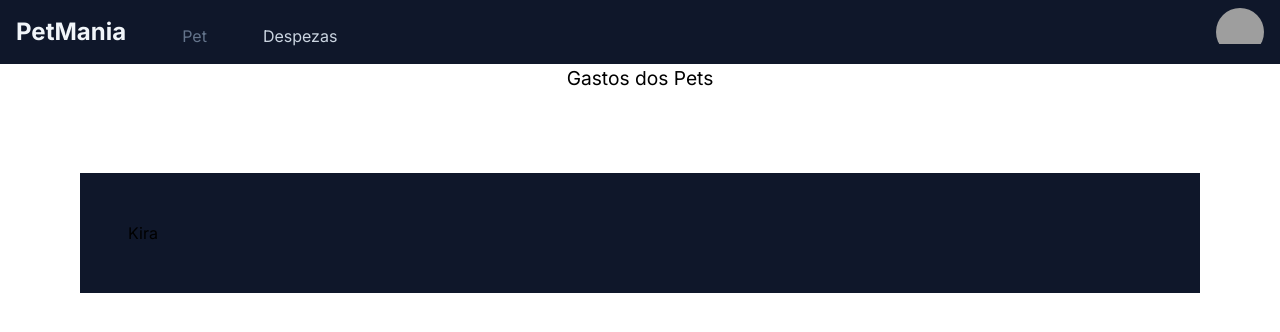
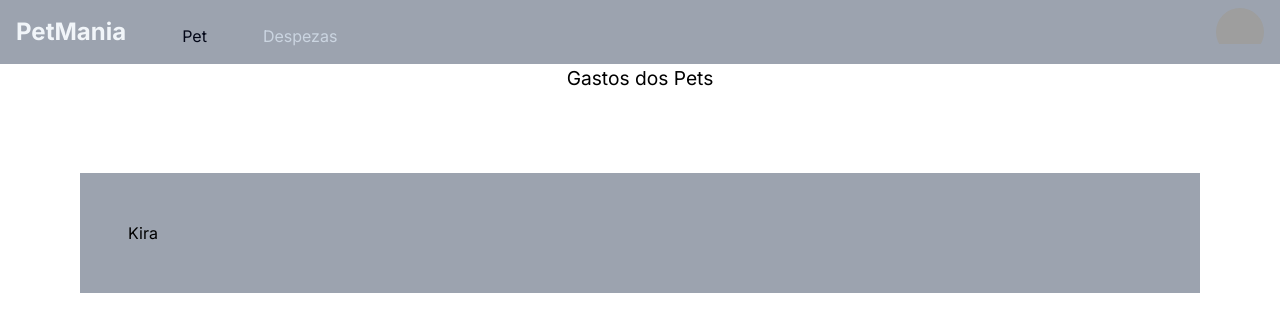
Before and after one commit to Ingridviieira/petmaniaweb, a Next.js app: page /gastos in a window 1280 px wide. Shown: the top 332 px of the page. Built offline with nearby package versions, Linux system fonts and the light colour scheme; grey boxes are pictures that could not be loaded.

Commit message:
atualizado o css

```diff
--- a/src/app/adcAnimal/page.js
+++ b/src/app/adcAnimal/page.js
@@ -6,7 +6,7 @@ export default function AdcAnimal() {
     <>
         <NavBar active={"adcAnimal"} />
 
-        <main className="bg-slate-900 m-20 p-12">
+        <main className=" bg-gray-400 m-20 p-12">
             <h2>Adicione seu pet</h2>
         </main>
     </>
--- a/src/app/gastos/page.js
+++ b/src/app/gastos/page.js
@@ -9,7 +9,7 @@ export default function Gastos() {
             Gastos dos Pets
         </h1>
 
-        <main className="bg-slate-900 m-20 p-12">
+        <main className=" bg-gray-400 m-20 p-12">
             <h2>Kira</h2>
         </main>
     </>
--- a/src/app/page.js
+++ b/src/app/page.js
@@ -5,7 +5,7 @@ export default function Home() {
     <>
       <NavBar />
 
-      <main className="bg-slate-900 m-20 p-12">
+      <main className=" bg-gray-400 m-20 p-12">
         <h2>Home</h2>
       </main>
     </>
--- a/src/app/pet/page.js
+++ b/src/app/pet/page.js
@@ -10,7 +10,7 @@ export default function Pet() {
             Acompanhe seu Pet
         </h1>
 
-        <main className="bg-slate-900 m-20 p-12">
+        <main className=" bg-gray-400 m-20 p-12">
             <h2>Kira|Fêmea</h2>
         </main>
     </>
--- a/src/components/NavBar.jsx
+++ b/src/components/NavBar.jsx
@@ -2,8 +2,8 @@ import Link from "next/link";
 
 export default function NavBar({ active }) {
     return (
-        <nav className="flex justify-between items-center bg-slate-900 px-4 py-2">
-            <ul id="links" className="flex items-end gap-14 text-slate-500">
+        <nav className="flex justify-between items-center bg-gray-400 px-4 py-2"> {/* Trocando a cor do fundo para cinza */}
+        <ul id="links" className="flex items-end gap-14 text-slate-950"> {/* Trocando a cor do texto para preto  */}
                 <li>
                     <Link href="/">
                         <h1 className="text-2xl font-bold text-slate-100">PetMania</h1>
```
